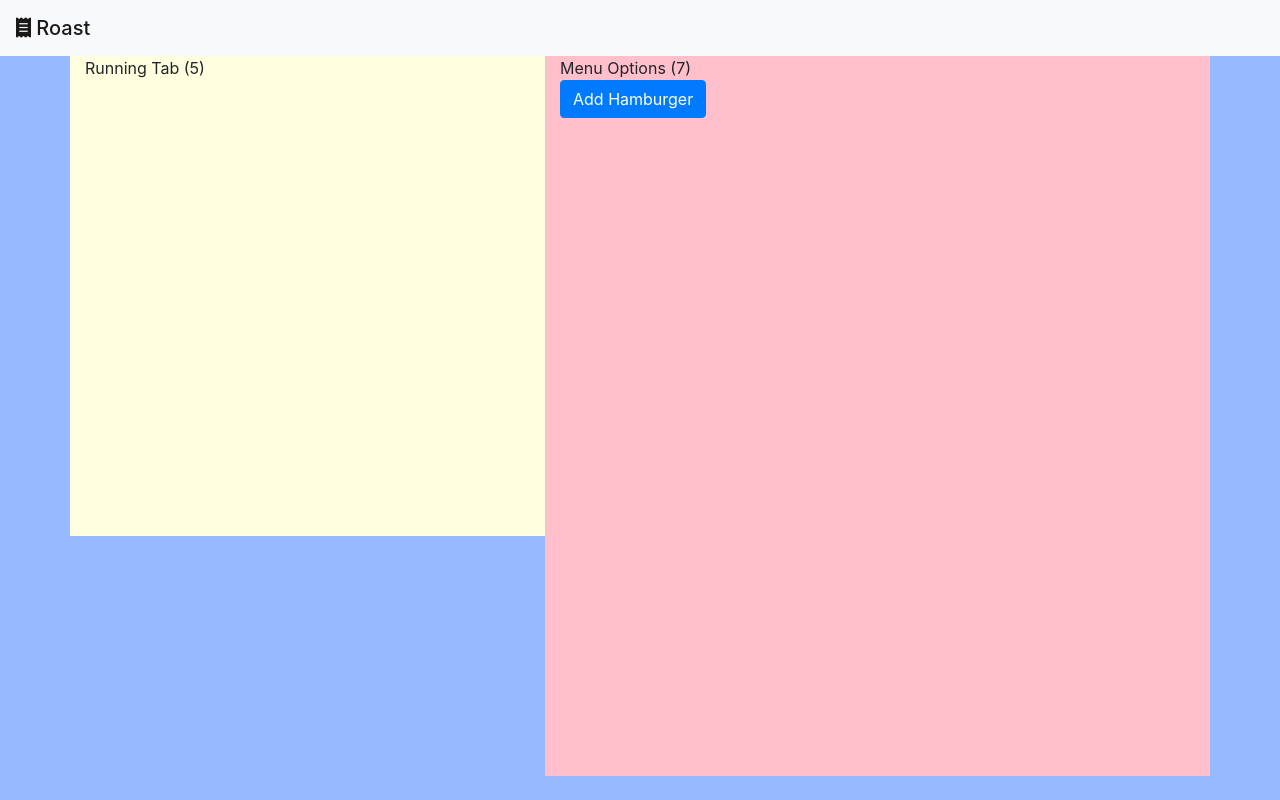
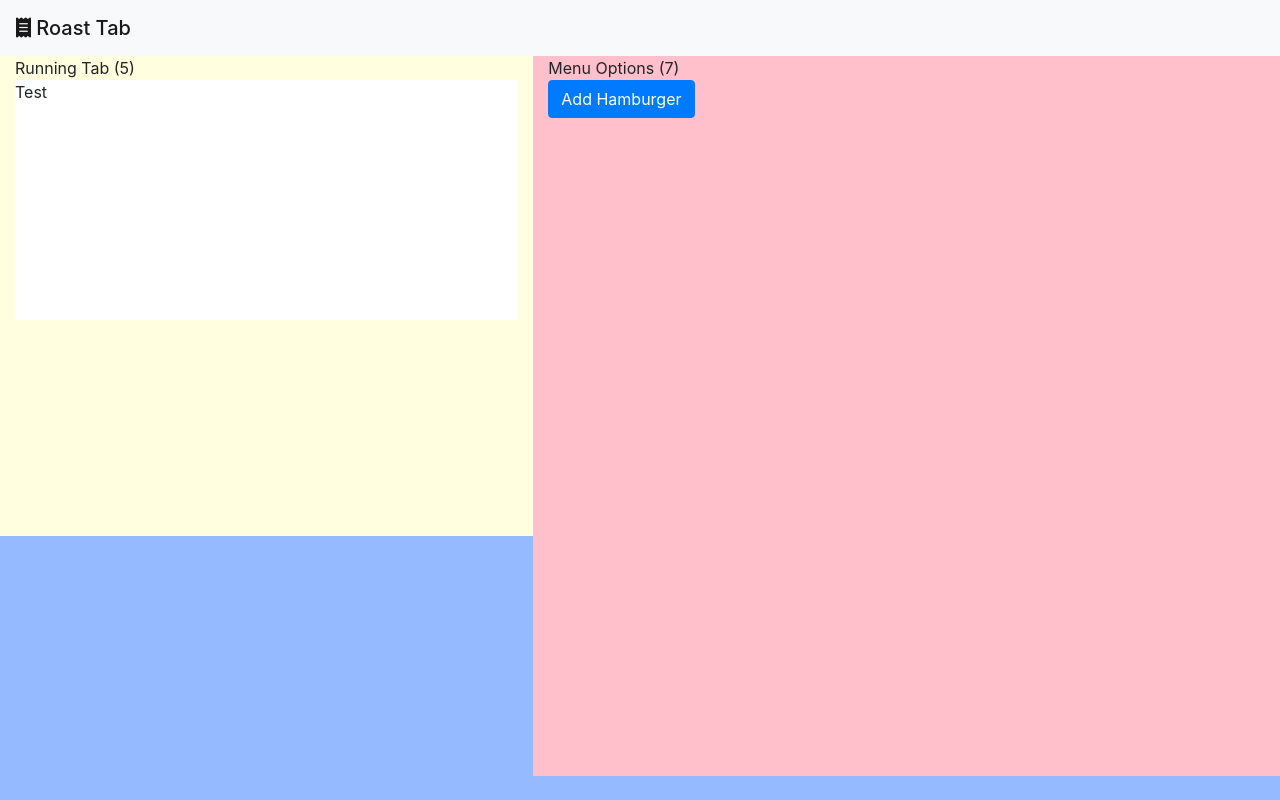
Before and after one commit to andyjzhong/roast, a plain HTML site: page index.html in a window 1280 px wide. Drawn offline with nearby package versions, Linux system fonts and the light colour scheme.

Commit message:
add tab section

```diff
--- a/index.html
+++ b/index.html
@@ -12,18 +12,25 @@
 <header>
     <!-- Navigation Bar -->
     <nav class="navbar navbar-light bg-light">
-        <span class="navbar-brand mb-0 h1"><i class="fas fa-receipt"></i> Roast</span>
+        <span class="navbar-brand mb-0 h1"><i class="fas fa-receipt"></i> Roast Tab</span>
     </nav>
 </header>
 
 <body>
-    <div class="container">
+    <div class="container-fluid">
         <div class="row">
-            <div class="col-5">Running Tab (5)</div>
-            <div class="col-7">Menu Options (7)
+            <!-- Tab Section -->
+            <section class="col-5">Running Tab (5)
+                <br />
+                <div class="tab-area">
+                    Test
+                </div>
+            </section>
+            <!-- Menu Section -->
+            <section class="col-7">Menu Options (7)
                 <br />
                 <button type="button" class="btn btn-primary menu-item">Add Hamburger</button>
-            </div>
+            </section>
         </div>
     </div>
 
--- a/main.css
+++ b/main.css
@@ -14,6 +14,11 @@ body {
     height: 60vh;
 }
 
+.tab-area {
+    background-color: white;
+    height: 30vh;
+}
+
 .col-7 {
     background-color: pink;
     height: 90vh;
```
